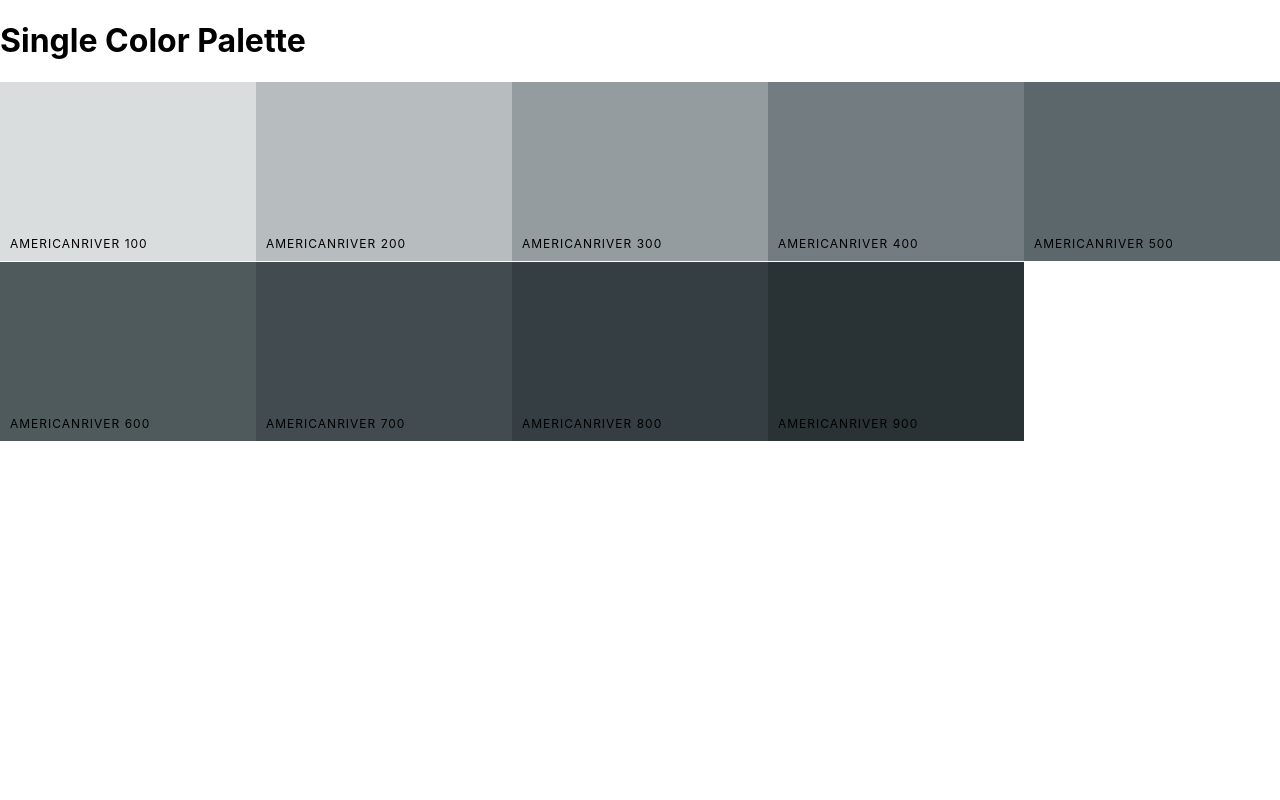
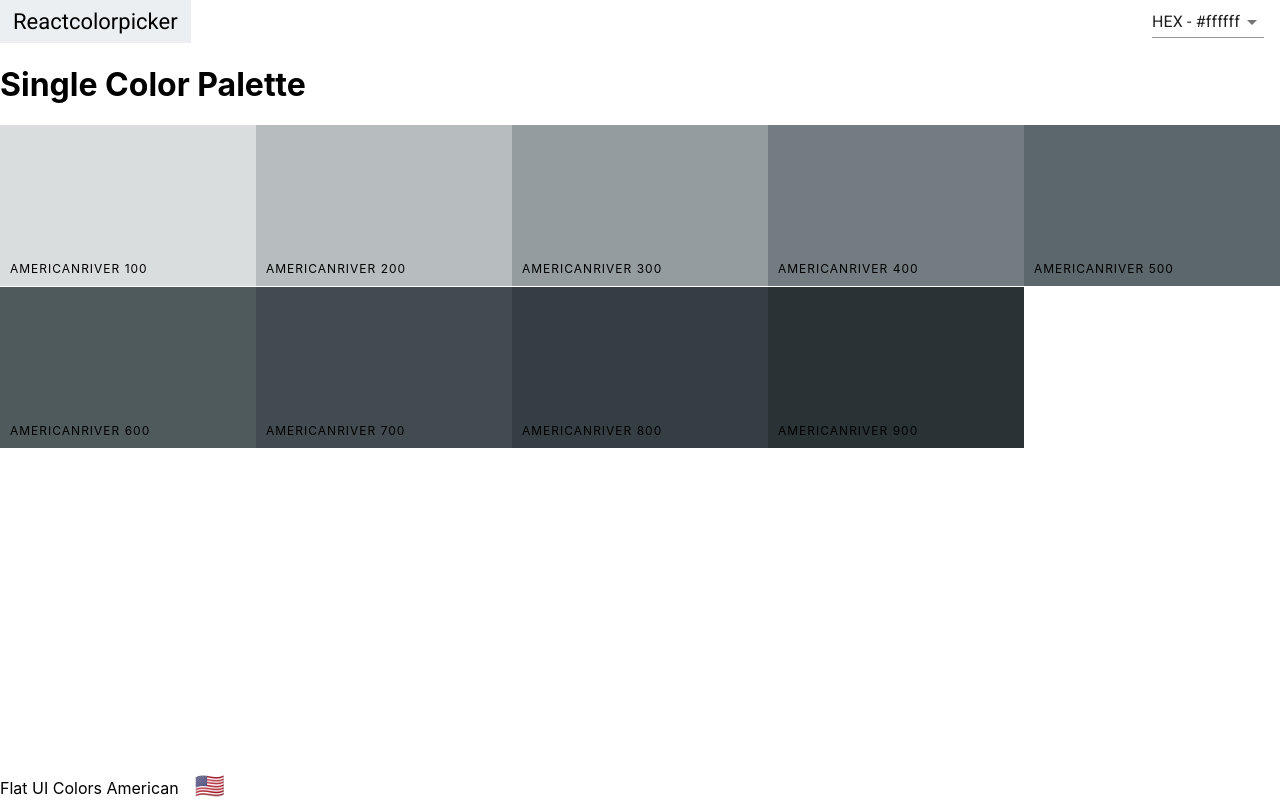
Before and after one commit to jhkette/react-colours, a React (Create React App) app: page /palette/flat-ui-colors-american/americanriver in a window 1280 px wide. Built offline with nearby package versions, Linux system fonts and the light colour scheme.

Commit message:
add navbar

```diff
--- a/src/NavBar.js
+++ b/src/NavBar.js
@@ -23,17 +23,19 @@
 
  }
 
+
  closeSnackBar = () =>{
     this.setState({open: false})
 }
  render () {
-const {level, changeLevel, handleFormatChange} = this.props;
+const {level, changeLevel, handleFormatChange, showingAllColors} = this.props;
 const {format} = this.state;
 return (
     <header className ="NavBar">
         <div className="logo">
           <Link to="/">Reactcolorpicker</Link>
         </div>
+        {showingAllColors &&(
         <div className ="slider-container">
        <span className="level">Level: {level}</span>
         <div className="slider">
@@ -43,7 +45,7 @@
                 step={100}
                 onAfterChange={changeLevel}/>
         </div>
-        </div>
+        </div> )}
         <div className ="select-container">
             <Select  value = {format} onChange={this.handleFormatChange}>
                 <MenuItem value='hex'>HEX - #ffffff</MenuItem>
--- a/src/Palette.js
+++ b/src/Palette.js
@@ -1,6 +1,7 @@
 import React, {Component} from 'react';
 import ColorBox from './ColorBox';
 import NavBar from './NavBar';
+import PaletteFooter from './PaletteFooter';
 
 import './Palette.css'
 
@@ -23,8 +24,10 @@
         const {colors, paletteName, emoji, id} = this.props.palette;
         const {level, format} = this.state;
         const colorBoxes = colors[level].map(color =>{
-            return  <ColorBox  background ={color[format]} name={color.name} key={color.id}
-
+            return  <ColorBox
+            background ={color[format]}
+            name={color.name}
+            key={color.id}
             moreUrl = {`/palette/${id}/${color.id}`}
             showLink/>
 
@@ -35,17 +38,14 @@
                  <NavBar level={level}
                  changeLevel={this.changeLevel}
                  handleChange ={this.changeFormat}
+                 showingAllColors ={true}
                   />
 
                 <div className="Palette-colors">
                   {/* colors */}
                   {colorBoxes}
                 </div>
-                <footer className="Palette-footer">
-                    {paletteName}
-                    <span className='emoji'>{emoji}</span>
-
-                </footer>
+                <PaletteFooter paletteName={paletteName} emoji ={emoji} />
             </div>
         );
 
--- /dev/null
+++ b/src/PaletteFooter.js
@@ -0,0 +1,13 @@
+import React from 'react'
+
+const PaletteFooter = (props) => {
+    const {paletteName, emoji} = props;
+  return (
+      <footer className = 'Pallete=footer'>
+     {paletteName}
+     <span className ='emoji'>{emoji}</span>
+    </footer>
+  )
+}
+
+export default PaletteFooter;
--- a/src/SingleColorPalette.js
+++ b/src/SingleColorPalette.js
@@ -1,13 +1,23 @@
 import React, { Component } from 'react'
 import ColorBox from "./ColorBox"
+import NavBar from "./NavBar"
+import PaletteFooter from './PaletteFooter'
+
+// this loops to fin different shades of colour. ie differnt shades of blue.
 
 class SingleColorPalette extends Component {
 
   constructor(props) {
     super(props);
+    this.changeFormat = this.changeFormat.bind(this);
     this._shades = this.gatherShades(this.props.palette, this.props.colorId);
+    this.state = {format: "hex"};
+  }
 
+  changeFormat =(val) =>{
+    this.setState({format: val})
   }
+
   gatherShades(palette, colorToFilterBy) {
     let shades = [];
     let allColors = palette.colors;
@@ -18,23 +28,30 @@
       );
     }
     //return all shades of given color
-    return shades.slice(1);
+    return shades.slice(1); //removes white - ie the first color - shows everything else.
   }
 
 
   render() {
+    const {format} = this.state;
+    const {paletteName, emoji} = this.props.palette;
     const colorBoxes = this._shades.map(color => (
       <ColorBox
         key={color.id}
         name={color.name}
-        background={color.hex}
+        background={color[format]}
         showLink={false}
       />
     ));
     return (
       <div className='Palette'>
+        <NavBar
+        handleChange={this.changeFormat}
+        showingAllColors ={false}
+        />
         <h1>Single Color Palette</h1>
         <div className='Palette-colors'>{colorBoxes}</div>
+        <PaletteFooter paletteName={paletteName} emoji ={emoji} />
       </div>
     );
   }
```
